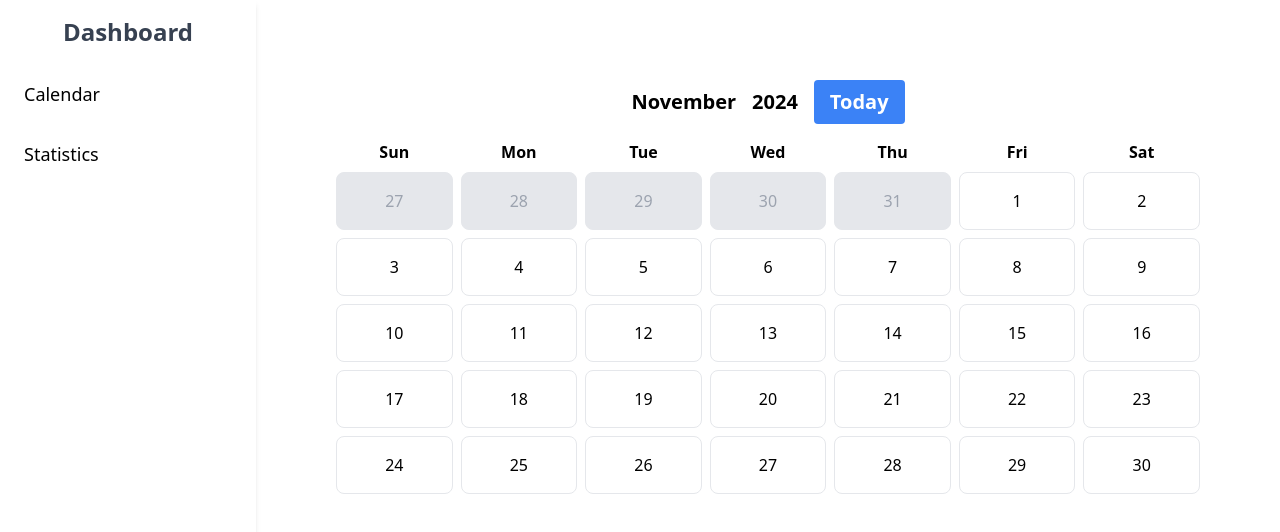
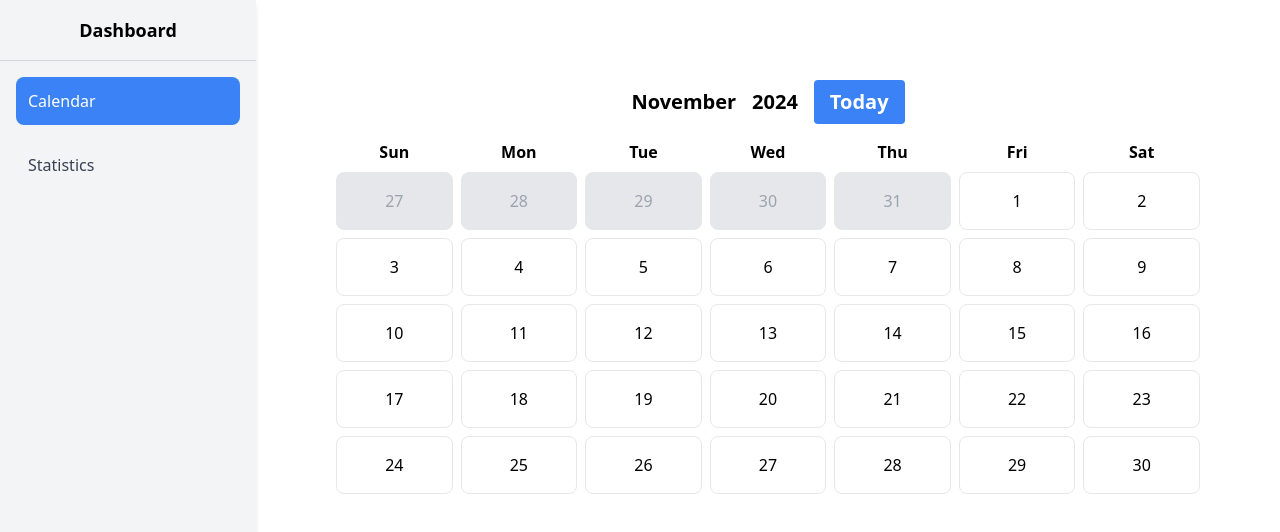
Before and after one commit to Julobulo/Calendar-React, a React (Vite) app in the folder calendar/: page /calendar in a window 1280 px wide. Shown: the top 532 px of the page. Built offline with nearby package versions, Linux system fonts and the light colour scheme.

Commit message:
made sidebar buttons highlighted after selection

```diff
--- a/calendar/src/components/Sidebar.tsx
+++ b/calendar/src/components/Sidebar.tsx
@@ -1,26 +1,39 @@
-import { NavLink } from "react-router-dom";
+import { Link, useLocation } from "react-router-dom";
 
 const Sidebar = () => {
+  const location = useLocation(); // Get the current route
+
+  // Function to determine if a route is active
+  const isActive = (path: string) => location.pathname === path;
+
   return (
-    <div className="fixed top-0 left-0 w-64 h-full bg-white shadow-md p-4">
-      <h2 className="text-2xl font-bold mb-6 text-center text-gray-700">Dashboard</h2>
-      <div className="flex flex-col space-y-4">
-        <NavLink
+    <aside className="fixed top-0 left-0 h-full w-64 bg-gray-100 shadow-md">
+      <div className="p-4 text-center text-lg font-bold border-b border-gray-300">
+        Dashboard
+      </div>
+      <nav className="flex flex-col p-4 space-y-4">
+        <Link
           to="/calendar"
-          className="text-lg p-2 rounded hover:bg-gray-200"
-          activeClassName="bg-gray-300"
+          className={`p-3 rounded-lg ${
+            isActive("/calendar")
+              ? "bg-blue-500 text-white"
+              : "hover:bg-blue-100 text-gray-700"
+          }`}
         >
           Calendar
-        </NavLink>
-        <NavLink
+        </Link>
+        <Link
           to="/statistics"
-          className="text-lg p-2 rounded hover:bg-gray-200"
-          activeClassName="bg-gray-300"
+          className={`p-3 rounded-lg ${
+            isActive("/statistics")
+              ? "bg-blue-500 text-white"
+              : "hover:bg-blue-100 text-gray-700"
+          }`}
         >
           Statistics
-        </NavLink>
-      </div>
-    </div>
+        </Link>
+      </nav>
+    </aside>
   );
 };
 
```
